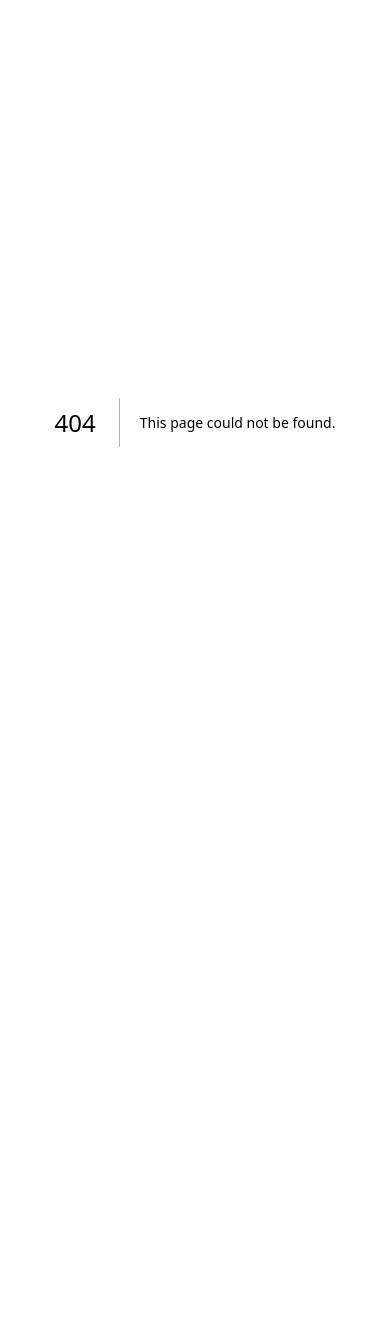
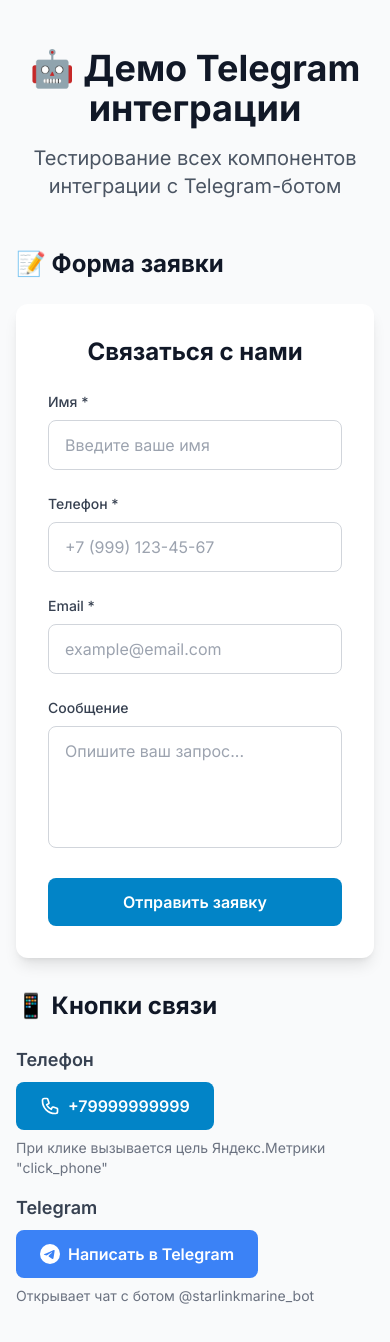
Before and after one commit to zqrt0/starlink-marine-website, a Next.js app: page /demo-telegram in a window 390 px wide. Before the commit this address had no page. Shown: the top 1342 px of the page. Before the commit the page ends 844 px from the top, so only its background shows below. Built offline with nearby package versions, Linux system fonts and the light colour scheme.

Commit message:
Complete Telegram integration: API route, SimpleContactForm, PhoneButton, TelegramButton and demo page

```diff
--- a/src/app/api/sendToTelegram/route.ts
+++ b/src/app/api/sendToTelegram/route.ts
@@ -33,18 +33,11 @@
     }
 
     // Формируем сообщение для Telegram
-    const telegramMessage = `
-🚢 *Новая заявка с сайта Starlink Marine*
-
-👤 *Имя:* ${name}
-📞 *Телефон:* ${phone}
-📧 *Email:* ${email}
-💬 *Сообщение:* ${message || 'Не указано'}
-
-⏰ *Время:* ${new Date().toLocaleString('ru-RU', {
-      timeZone: 'Europe/Moscow'
-    })}
-    `.trim()
+    const telegramMessage = `📩 Новая заявка:
+👤 Имя: ${name}
+📞 Телефон: ${phone}
+📧 Email: ${email}
+📝 Сообщение: ${message || 'Не указано'}`
 
     // Отправляем сообщение в Telegram
     const telegramResponse = await fetch(
@@ -57,7 +50,6 @@
         body: JSON.stringify({
           chat_id: chatId,
           text: telegramMessage,
-          parse_mode: 'Markdown',
         }),
       }
     )
--- /dev/null
+++ b/src/app/demo-telegram/page.tsx
@@ -0,0 +1,111 @@
+import { Metadata } from 'next'
+import SimpleContactForm from '@/components/SimpleContactForm'
+import PhoneButton from '@/components/PhoneButton'
+import TelegramButton from '@/components/TelegramButton'
+
+export const metadata: Metadata = {
+  title: 'Демо Telegram интеграции - Starlink Marine',
+  description: 'Тестирование интеграции с Telegram-ботом',
+}
+
+export default function DemoTelgramPage() {
+  return (
+    <main className="min-h-screen bg-gray-50 py-12">
+      <div className="container mx-auto px-4">
+        <div className="max-w-4xl mx-auto">
+          <div className="text-center mb-12">
+            <h1 className="text-4xl font-bold text-gray-900 mb-4">
+              🤖 Демо Telegram интеграции
+            </h1>
+            <p className="text-xl text-gray-600">
+              Тестирование всех компонентов интеграции с Telegram-ботом
+            </p>
+          </div>
+
+          <div className="grid grid-cols-1 lg:grid-cols-2 gap-8 mb-12">
+            {/* Форма заявки */}
+            <div>
+              <h2 className="text-2xl font-bold text-gray-900 mb-6">
+                📝 Форма заявки
+              </h2>
+              <SimpleContactForm />
+            </div>
+
+            {/* Кнопки */}
+            <div>
+              <h2 className="text-2xl font-bold text-gray-900 mb-6">
+                📱 Кнопки связи
+              </h2>
+              <div className="space-y-4">
+                <div>
+                  <h3 className="text-lg font-semibold text-gray-700 mb-2">
+                    Телефон
+                  </h3>
+                  <PhoneButton />
+                  <p className="text-sm text-gray-500 mt-2">
+                    При клике вызывается цель Яндекс.Метрики "click_phone"
+                  </p>
+                </div>
+
+                <div>
+                  <h3 className="text-lg font-semibold text-gray-700 mb-2">
+                    Telegram
+                  </h3>
+                  <TelegramButton />
+                  <p className="text-sm text-gray-500 mt-2">
+                    Открывает чат с ботом @starlinkmarine_bot
+                  </p>
+                </div>
+              </div>
+            </div>
+          </div>
+
+          {/* Инструкции */}
+          <div className="bg-white rounded-xl shadow-lg p-8">
+            <h2 className="text-2xl font-bold text-gray-900 mb-6">
+              📋 Инструкции по тестированию
+            </h2>
+
+            <div className="grid grid-cols-1 md:grid-cols-2 gap-6">
+              <div>
+                <h3 className="text-lg font-semibold text-gray-700 mb-3">
+                  🧪 Тестирование формы:
+                </h3>
+                <ol className="list-decimal list-inside space-y-2 text-gray-600">
+                  <li>Заполните все поля формы</li>
+                  <li>Нажмите "Отправить заявку"</li>
+                  <li>Проверьте alert "Заявка отправлена"</li>
+                  <li>Проверьте Telegram-чат</li>
+                  <li>Проверьте Яндекс.Метрику (цель "form_submit")</li>
+                </ol>
+              </div>
+
+              <div>
+                <h3 className="text-lg font-semibold text-gray-700 mb-3">
+                  📱 Тестирование кнопок:
+                </h3>
+                <ol className="list-decimal list-inside space-y-2 text-gray-600">
+                  <li>Кликните на кнопку телефона</li>
+                  <li>Проверьте Яндекс.Метрику (цель "click_phone")</li>
+                  <li>Кликните на кнопку Telegram</li>
+                  <li>Проверьте открытие чата с ботом</li>
+                </ol>
+              </div>
+            </div>
+
+            <div className="mt-6 p-4 bg-blue-50 rounded-lg">
+              <h4 className="font-semibold text-blue-900 mb-2">
+                🔗 Полезные ссылки:
+              </h4>
+              <ul className="text-blue-800 space-y-1">
+                <li>• <strong>Бот:</strong> https://t.me/starlinkmarine_bot</li>
+                <li>• <strong>API:</strong> /api/sendToTelegram</li>
+                <li>• <strong>Метрика:</strong> ID 12345678</li>
+              </ul>
+            </div>
+          </div>
+        </div>
+      </div>
+    </main>
+  )
+}
--- a/src/components/SimpleContactForm.tsx
+++ b/src/components/SimpleContactForm.tsx
@@ -3,8 +3,15 @@
 import { useState } from 'react'
 import { trackGoal, GOALS } from '@/lib/analytics'
 
+interface FormData {
+  name: string
+  phone: string
+  email: string
+  message: string
+}
+
 export default function SimpleContactForm() {
-  const [formData, setFormData] = useState({
+  const [formData, setFormData] = useState<FormData>({
     name: '',
     phone: '',
     email: '',
@@ -22,51 +29,62 @@
 
   const handleSubmit = async (e: React.FormEvent) => {
     e.preventDefault()
+    setIsSubmitting(true)
 
+    // Валидация на клиенте
     if (!formData.name || !formData.phone || !formData.email) {
       alert('Пожалуйста, заполните все обязательные поля')
+      setIsSubmitting(false)
       return
     }
 
-    setIsSubmitting(true)
-
     try {
-      // Отправка цели в Яндекс.Метрику
-      trackGoal(GOALS.FORM_SUBMIT, {
-        form_type: 'contact',
-        name: formData.name,
-        phone: formData.phone,
-        email: formData.email
+      // Отправляем данные в Telegram
+      const response = await fetch('/api/sendToTelegram', {
+        method: 'POST',
+        headers: {
+          'Content-Type': 'application/json',
+        },
+        body: JSON.stringify(formData),
       })
 
-      // Имитация отправки формы
-      await new Promise(resolve => setTimeout(resolve, 1000))
+      const result = await response.json()
 
-      alert('Заявка отправлена')
+      if (response.ok) {
+        // Очищаем поля
+        setFormData({
+          name: '',
+          phone: '',
+          email: '',
+          message: ''
+        })
 
-      // Очистка формы
-      setFormData({
-        name: '',
-        phone: '',
-        email: '',
-        message: ''
-      })
+        // Отправляем цель в Яндекс.Метрику
+        trackGoal(GOALS.FORM_SUBMIT, { form_type: 'telegram_contact' })
+
+        // Показываем alert
+        alert('Заявка отправлена')
+      } else {
+        alert(`Ошибка: ${result.error || 'Не удалось отправить заявку'}`)
+      }
     } catch (error) {
-      alert('Произошла ошибка при отправке заявки')
+      console.error('Ошибка отправки формы:', error)
+      alert('Произошла ошибка при отправке заявки. Попробуйте еще раз.')
     } finally {
       setIsSubmitting(false)
     }
   }
 
   return (
-    <div className="max-w-md mx-auto bg-white rounded-lg shadow-lg p-6">
+    <div className="max-w-2xl mx-auto bg-white rounded-xl shadow-lg p-8">
       <h2 className="text-2xl font-bold text-gray-900 mb-6 text-center">
-        Оставить заявку
+        Связаться с нами
       </h2>
 
-      <form onSubmit={handleSubmit} className="space-y-4">
+      <form onSubmit={handleSubmit} className="space-y-6">
+        {/* Имя */}
         <div>
-          <label htmlFor="name" className="block text-sm font-medium text-gray-700 mb-1">
+          <label htmlFor="name" className="block text-sm font-medium text-gray-700 mb-2">
             Имя *
           </label>
           <input
@@ -76,13 +94,14 @@
             value={formData.name}
             onChange={handleInputChange}
             required
-            className="w-full px-3 py-2 border border-gray-300 rounded-md focus:outline-none focus:ring-2 focus:ring-marine-500 focus:border-transparent"
-            placeholder="Ваше имя"
+            className="w-full px-4 py-3 border border-gray-300 rounded-lg focus:ring-2 focus:ring-marine-500 focus:border-transparent transition-colors"
+            placeholder="Введите ваше имя"
           />
         </div>
 
+        {/* Телефон */}
         <div>
-          <label htmlFor="phone" className="block text-sm font-medium text-gray-700 mb-1">
+          <label htmlFor="phone" className="block text-sm font-medium text-gray-700 mb-2">
             Телефон *
           </label>
           <input
@@ -92,13 +111,14 @@
             value={formData.phone}
             onChange={handleInputChange}
             required
-            className="w-full px-3 py-2 border border-gray-300 rounded-md focus:outline-none focus:ring-2 focus:ring-marine-500 focus:border-transparent"
+            className="w-full px-4 py-3 border border-gray-300 rounded-lg focus:ring-2 focus:ring-marine-500 focus:border-transparent transition-colors"
             placeholder="+7 (999) 123-45-67"
           />
         </div>
 
+        {/* Email */}
         <div>
-          <label htmlFor="email" className="block text-sm font-medium text-gray-700 mb-1">
+          <label htmlFor="email" className="block text-sm font-medium text-gray-700 mb-2">
             Email *
           </label>
           <input
@@ -108,13 +128,14 @@
             value={formData.email}
             onChange={handleInputChange}
             required
-            className="w-full px-3 py-2 border border-gray-300 rounded-md focus:outline-none focus:ring-2 focus:ring-marine-500 focus:border-transparent"
-            placeholder="your@email.com"
+            className="w-full px-4 py-3 border border-gray-300 rounded-lg focus:ring-2 focus:ring-marine-500 focus:border-transparent transition-colors"
+            placeholder="example@email.com"
           />
         </div>
 
+        {/* Сообщение */}
         <div>
-          <label htmlFor="message" className="block text-sm font-medium text-gray-700 mb-1">
+          <label htmlFor="message" className="block text-sm font-medium text-gray-700 mb-2">
             Сообщение
           </label>
           <textarea
@@ -123,15 +144,16 @@
             value={formData.message}
             onChange={handleInputChange}
             rows={4}
-            className="w-full px-3 py-2 border border-gray-300 rounded-md focus:outline-none focus:ring-2 focus:ring-marine-500 focus:border-transparent"
-            placeholder="Расскажите о ваших потребностях..."
+            className="w-full px-4 py-3 border border-gray-300 rounded-lg focus:ring-2 focus:ring-marine-500 focus:border-transparent transition-colors resize-none"
+            placeholder="Опишите ваш запрос..."
           />
         </div>
 
+        {/* Кнопка отправки */}
         <button
           type="submit"
           disabled={isSubmitting}
-          className="w-full bg-marine-600 text-white py-2 px-4 rounded-md hover:bg-marine-700 focus:outline-none focus:ring-2 focus:ring-marine-500 focus:ring-offset-2 disabled:opacity-50 disabled:cursor-not-allowed transition-colors"
+          className="w-full bg-marine-600 hover:bg-marine-700 disabled:bg-gray-400 text-white font-semibold py-3 px-6 rounded-lg transition-colors duration-200"
         >
           {isSubmitting ? 'Отправляем...' : 'Отправить заявку'}
         </button>
```
